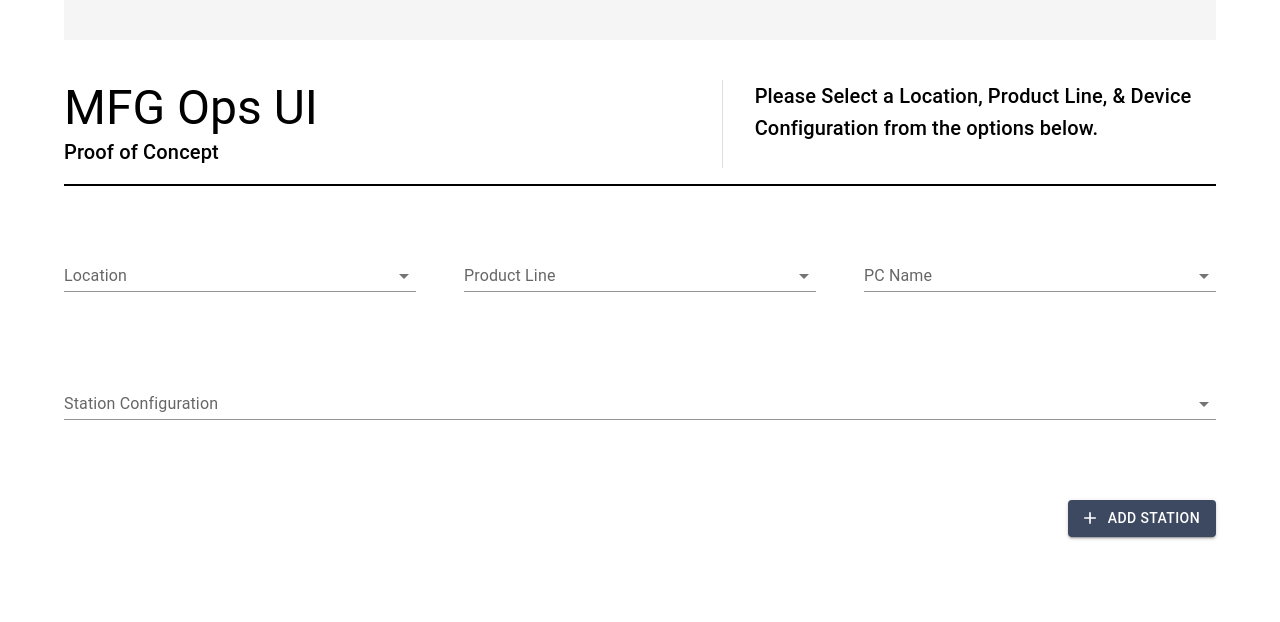
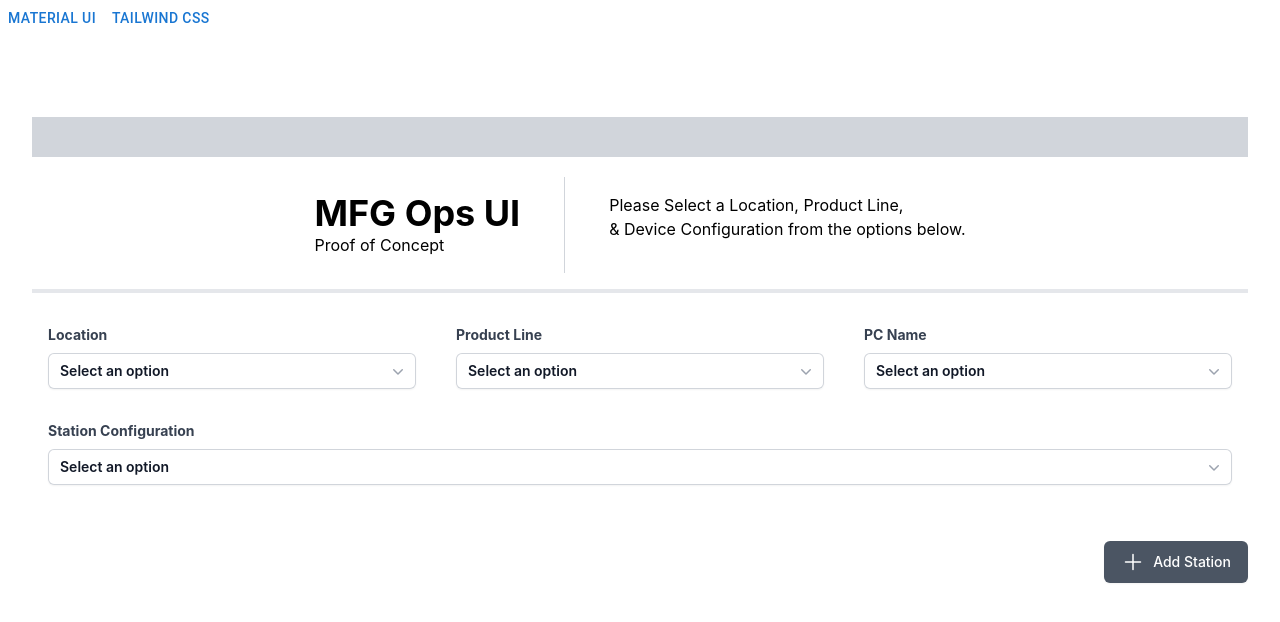
Before and after one commit to ulasala/demo_mui, a React (Create React App) app: page /tailwind in a window 1280 px wide. Shown: the top 622 px of the page. Built offline with nearby package versions, Linux system fonts and the light colour scheme.

Commit message:
tailwind css added

```diff
--- a/package.json
+++ b/package.json
@@ -7,6 +7,8 @@
     "@emotion/react": "^11.11.4",
     "@emotion/styled": "^11.11.0",
     "@fontsource/roboto": "^5.0.8",
+    "@headlessui/react": "^1.7.18",
+    "@heroicons/react": "^2.1.1",
     "@mui/icons-material": "^5.15.11",
     "@mui/material": "^5.15.11",
     "@mui/styled-engine-sc": "^6.0.0-alpha.17",
@@ -16,6 +18,8 @@
     "gh-pages": "^6.1.1",
     "react": "^18.2.0",
     "react-dom": "^18.2.0",
+    "react-router": "^6.22.2",
+    "react-router-dom": "^6.22.2",
     "react-scripts": "5.0.1",
     "styled-components": "^6.1.8",
     "web-vitals": "^2.1.4"
--- a/src/App.js
+++ b/src/App.js
@@ -1,10 +1,17 @@
 import Home from './Screens/Home';
+import { Header } from './Components/Header';
+import Tailwind from './Screens/Tailwind';
 import './App.css';
+import { Routes, Route } from 'react-router-dom';
 
 function App() {
   return (
     <div className="App">
-      <Home />
+      <Header />
+      <Routes>
+        <Route path="/" element={<Home />} />
+        <Route path="/tailwind" element={<Tailwind />} />
+      </Routes>
     </div>
   );
 }
--- /dev/null
+++ b/src/Components/DropdownTailwind/index.jsx
@@ -0,0 +1,107 @@
+import { Fragment, useState } from 'react';
+import { Menu, Transition } from '@headlessui/react';
+import { ChevronDownIcon } from '@heroicons/react/20/solid';
+
+function classNames(...classes) {
+  return classes.filter(Boolean).join(' ');
+}
+
+export default function Example() {
+  //const [isOpen, setIsOpen] = useState(false);
+  const [selectedOption, setSelectedOption] = useState(null);
+
+  const handleOptionClick = (option) => {
+    setSelectedOption(option);
+    // setIsOpen(false);
+  };
+
+  return (
+    <Menu as="div" className="relative inline-block text-left w-full">
+      <div>
+        <Menu.Button className="inline-flex w-full justify-between gap-x-1.5 rounded-md bg-white px-3 py-2 text-sm font-semibold text-gray-900 shadow-sm ring-1 ring-inset ring-gray-300 hover:bg-gray-50">
+          {selectedOption ? selectedOption : 'Select an option'}
+          <ChevronDownIcon
+            className="-mr-1 h-5 w-5 text-gray-400 "
+            aria-hidden="true"
+          />
+        </Menu.Button>
+      </div>
+
+      <Transition
+        as={Fragment}
+        enter="transition ease-out duration-100"
+        enterFrom="transform opacity-0 scale-95"
+        enterTo="transform opacity-100 scale-100"
+        leave="transition ease-in duration-75"
+        leaveFrom="transform opacity-100 scale-100"
+        leaveTo="transform opacity-0 scale-95"
+      >
+        <Menu.Items className="absolute right-0 z-10 mt-2 w-full origin-top-right rounded-md bg-white shadow-lg ring-1 ring-black ring-opacity-5 focus:outline-none">
+          <div className="py-1">
+            <Menu.Item>
+              {({ active }) => (
+                // eslint-disable-next-line jsx-a11y/anchor-is-valid
+                <a
+                  href="#"
+                  className={classNames(
+                    active ? 'bg-gray-100 text-gray-900' : 'text-gray-700',
+                    'block px-4 py-2 text-sm'
+                  )}
+                  onClick={() => handleOptionClick('Option A')}
+                >
+                  Option A
+                </a>
+              )}
+            </Menu.Item>
+            <Menu.Item>
+              {({ active }) => (
+                // eslint-disable-next-line jsx-a11y/anchor-is-valid
+                <a
+                  href="#"
+                  className={classNames(
+                    active ? 'bg-gray-100 text-gray-900' : 'text-gray-700',
+                    'block px-4 py-2 text-sm'
+                  )}
+                  onClick={() => handleOptionClick('Option B')}
+                >
+                  Option B
+                </a>
+              )}
+            </Menu.Item>
+            <Menu.Item>
+              {({ active }) => (
+                // eslint-disable-next-line jsx-a11y/anchor-is-valid
+                <a
+                  href="#"
+                  className={classNames(
+                    active ? 'bg-gray-100 text-gray-900' : 'text-gray-700',
+                    'block px-4 py-2 text-sm'
+                  )}
+                  onClick={() => handleOptionClick('Option C')}
+                >
+                  Option C
+                </a>
+              )}
+            </Menu.Item>
+            {/* <form method="POST" action="#">
+              <Menu.Item>
+                {({ active }) => (
+                  <button
+                    type="submit"
+                    className={classNames(
+                      active ? 'bg-gray-100 text-gray-900' : 'text-gray-700',
+                      'block w-full px-4 py-2 text-left text-sm'
+                    )}
+                    onClick={() => handleOptionClick('Option D')}
+                  >
+                    Option D
+                  </button>
+                )}
+              </Menu.Item>
+            </form> */}
+          </div>
+        </Menu.Items>
+      </Transition>
+    </Menu>
+  );
+}
--- /dev/null
+++ b/src/Components/Header/index.jsx
@@ -0,0 +1,15 @@
+import React from 'react';
+import { Link } from 'react-router-dom';
+import { Button, Grid } from '@mui/material';
+export const Header = () => {
+  return (
+    <Grid container sx={{ marginBottom: 10 }}>
+      <Button variant="text">
+        <Link to="/"> Material UI </Link>
+      </Button>
+      <Button variant="text">
+        <Link to="/tailwind"> Tailwind Css </Link>
+      </Button>
+    </Grid>
+  );
+};
--- a/src/Screens/Home.jsx
+++ b/src/Screens/Home.jsx
@@ -25,30 +25,34 @@ const Home = () => {
         />
 
         <Grid container spacing={4} justifyContent={'center'}>
-          <Grid item xs={12} sm={12} md={5}>
-            <Typography variant="h3" component="h2">
-              MFG Ops UI
-            </Typography>
-            <Typography variant="h6" component="h2">
-              Proof of Concept
-            </Typography>
+          <Grid
+            item
+            xs={12}
+            sm={12}
+            md={4}
+            direction={'column'}
+            sx={{
+              display: 'flex',
+              alignContent: 'center',
+            }}
+          >
+            <Typography variant="h3">MFG Ops UI</Typography>
+            <Typography variant="h6">Proof of Concept</Typography>
           </Grid>
 
-          <Grid item xs={12} sm={12} md={2} justifyContent={'center'}>
-            <Divider
-              orientation={isSmallScreen ? 'horizontal' : 'vertical'}
-            ></Divider>
+          <Grid item xs={12} sm={12} md={1}>
+            <Divider orientation={isSmallScreen ? 'horizontal' : 'vertical'} />
           </Grid>
 
-          <Grid item xs={12} sm={12} md={5}>
-            <Typography variant="h6" component="h2">
+          <Grid item xs={12} sm={12} md={4}>
+            <Typography variant="h6">
               Please Select a Location, Product Line, & Device Configuration
               from the options below.
             </Typography>
           </Grid>
         </Grid>
 
-        <Divider orientation="horizontal" sx={{ marginTop: 2, border: 1 }} />
+        <Divider orientation="horizontal" sx={{ marginTop: 3, border: 1 }} />
 
         <Grid container spacing={6} style={{ marginTop: 10 }}>
           <Grid
--- a/src/Screens/Tailwind.jsx
+++ b/src/Screens/Tailwind.jsx
@@ -1,108 +1,98 @@
 import React from 'react';
-import Button from '@mui/material/Button';
-import AddIcon from '@mui/icons-material/Add';
-import { Container, Grid, Typography, Divider, Box } from '@mui/material';
 
-import Select from '../Components/Select';
+import DropdownTailwind from '../Components/DropdownTailwind';
 
 const Home = () => {
   return (
     <>
-      <Container>
-        <Box
-          sx={{
-            width: '100%',
-            height: 40,
-            marginBottom: 5,
-            bgcolor: '#f5f5f5',
-          }}
-        />
+      <div className="container mx-auto px-4 sm:px-6 lg:px-8">
+        <div className="bg-gray-300 h-10 w-100 flex justify-center items-center mb-5 " />
 
-        <Grid container spacing={4} justifyContent={'center'}>
-          <Grid item xs={12} sm={6} md={4}>
-            <Typography variant="h3" component="h2">
-              MFG Ops UI
-            </Typography>
-            <Typography variant="h6" component="h2">
-              Proof of Concept
-            </Typography>
-          </Grid>
-          <Grid item sx={{ margin: 1.5 }}>
-            <Divider orientation="vertical" />
-          </Grid>
-          <Grid item xs={12} sm={6} md={4}>
-            <Typography variant="h6" component="h2">
-              Please Select a Location, Product Line, & Device Configuration
-              from the options below.
-            </Typography>
-          </Grid>
-        </Grid>
+        <div class="flex flex-col md:flex-row justify-center">
+          <div class="flex flex-col md:flex-row">
+            <div class=" p-4 mx-7">
+              <p className="text-left align-left font-bold text-4xl ">
+                MFG Ops UI
+              </p>
+              <p>Proof of Concept</p>
+            </div>
+            {/* <!-- Vertical Divider --> */}
+            <div class="hidden md:block border-l border-gray-300 h-full"></div>
+            {/* <!-- Horizontal Divider (for mobile screens) --> */}
+            <div class="md:hidden border-t border-gray-300 w-full"></div>
+            <div class=" p-4 mx-7">
+              <p>Please Select a Location, Product Line,</p>
+              <p>& Device Configuration from the options below.</p>
+            </div>
+          </div>
+        </div>
 
-        <Divider orientation="Horizontal" sx={{ marginTop: 2, border: 1 }} />
+        <div className="">
+          {/* Vertical Divider */}
+          <hr class="border-t-4 border-black-300 my-4" />
+        </div>
 
-        <Grid container spacing={6} style={{ marginTop: 10 }}>
-          <Grid
-            item
-            xs={12}
-            sm={6}
-            md={4}
-            sx={{
-              textAlign: 'center',
-            }}
+        <div class="flex flex-wrap justify-between">
+          <div class="w-full sm:w-auto sm:flex-1  p-4 mb-2 sm:mb-0 sm:mr-2">
+            <label
+              class="block text-gray-700 text-sm font-bold mb-2"
+              for="inputField"
+            >
+              Location
+            </label>
+            <DropdownTailwind />
+          </div>
+          <div class="w-full sm:w-auto sm:flex-1  p-4 mb-2 sm:mb-0 sm:mr-2">
+            <label
+              class="block text-gray-700 text-sm font-bold mb-2"
+              for="inputField"
+            >
+              Product Line
+            </label>
+            <DropdownTailwind />
+          </div>
+          <div class="w-full sm:w-auto sm:flex-1  p-4 mb-2 sm:mb-0">
+            <label
+              class="block  text-gray-700 text-sm font-bold mb-2"
+              for="inputField"
+            >
+              PC Name
+            </label>
+            <DropdownTailwind />
+          </div>
+        </div>
+
+        <div className="p-4">
+          <label
+            class="block text-gray-700 text-sm font-bold mb-2"
+            for="inputField"
           >
-            <Select label="Location" />
-          </Grid>
-          <Grid
-            item
-            xs={12}
-            sm={6}
-            md={4}
-            sx={{
-              textAlign: 'center',
-            }}
-          >
-            <Select label=" Product Line" />
-          </Grid>
-          <Grid
-            item
-            xs={12}
-            sm={6}
-            md={4}
-            sx={{
-              textAlign: 'center',
-            }}
-          >
-            <Select label="PC Name" />
-          </Grid>
-        </Grid>
-        <Grid
-          item
-          xs={12}
-          sx={{ width: '100%', marginTop: 10, textAlign: 'center' }}
-        >
-          <Select label=" Station Configuration" />
-        </Grid>
-        <Grid
-          item
-          xs={12}
-          sm={6}
-          md={4}
-          sx={{
-            width: '100%',
-            marginTop: 10,
-            marginRight: 20,
-            textAlign: 'end',
-          }}
-        >
-          <Button
-            variant="contained"
-            sx={{ bgcolor: '#3d4960' }}
-            startIcon={<AddIcon />}
-          >
-            Add Station
-          </Button>
-        </Grid>
-      </Container>
+            Station Configuration
+          </label>
+          <DropdownTailwind />
+        </div>
+
+        <div className="flex flex-wrap justify-end my-10">
+          <button class="inline-flex items-center space-x-2 px-4 py-2 border border-transparent rounded-md shadow-sm text-sm font-medium text-white bg-gray-600 hover:bg-indigo-700 focus:outline-none focus:ring-2 focus:ring-offset-2 focus:ring-indigo-500">
+            <svg
+              xmlns="http://www.w3.org/2000/svg"
+              fill="none"
+              viewBox="0 0 24 24"
+              strokeWidth={1.5}
+              stroke="currentColor"
+              className="w-6 h-6"
+            >
+              <path
+                strokeLinecap="round"
+                strokeLinejoin="round"
+                d="M12 4.5v15m7.5-7.5h-15"
+              />
+            </svg>
+
+            <span>Add Station</span>
+          </button>
+        </div>
+      </div>
     </>
   );
 };
--- a/src/index.js
+++ b/src/index.js
@@ -3,11 +3,14 @@ import ReactDOM from 'react-dom/client';
 import './index.css';
 import App from './App';
 import reportWebVitals from './reportWebVitals';
+import { BrowserRouter } from 'react-router-dom';
 
 const root = ReactDOM.createRoot(document.getElementById('root'));
 root.render(
   <React.StrictMode>
-    <App />
+    <BrowserRouter>
+      <App />
+    </BrowserRouter>
   </React.StrictMode>
 );
 
```
Also changed, not shown: 1 other file (tests, documents, lock files or other folders).
